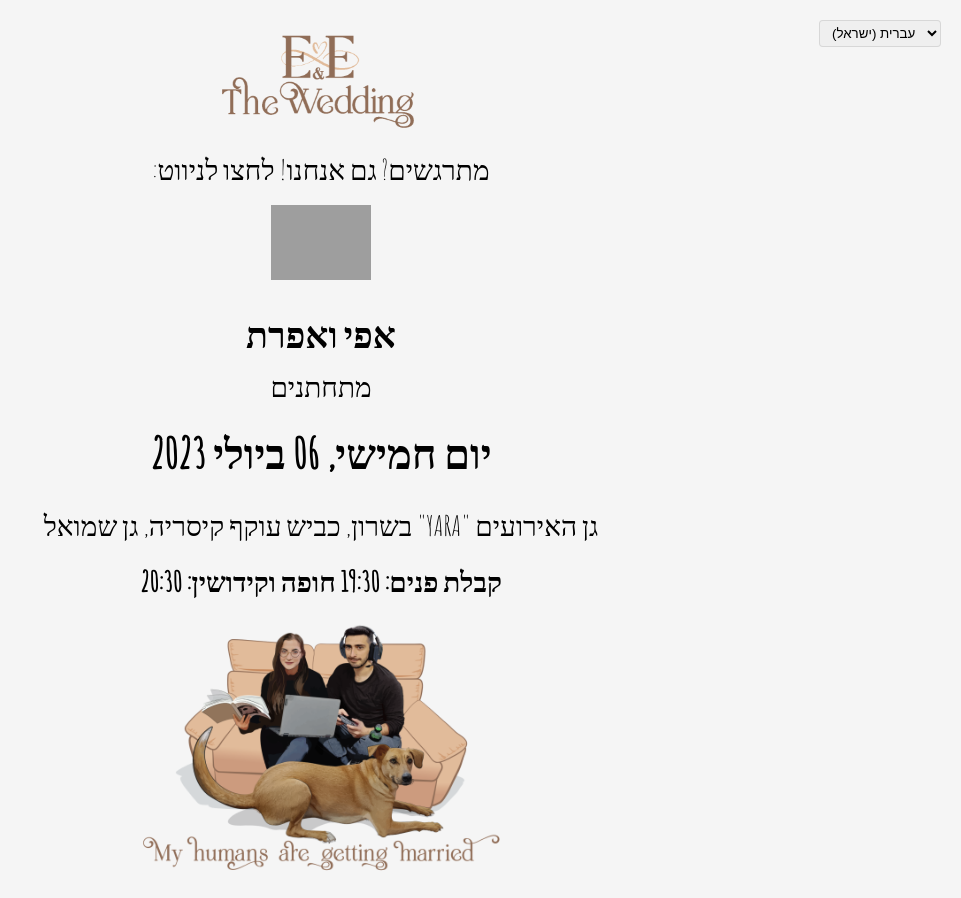
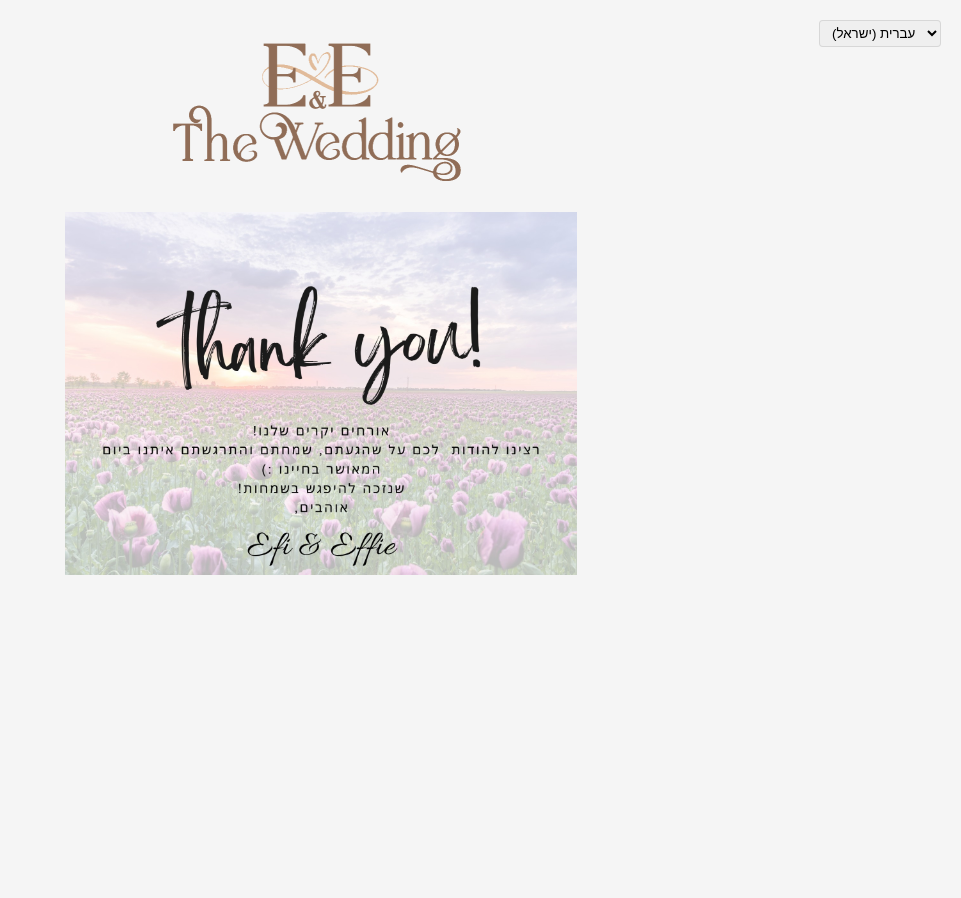
Before and after one commit to efizavi/efiandeffie, an Angular app: page / in a window 1280 px wide. Shown: the whole page, without its empty margins (319-1280 px from the left). After the commit the page ends 820 px from the top, so only its background shows below. Built offline with nearby package versions, Linux system fonts and the light colour scheme; grey boxes are pictures that could not be loaded.

Commit message:
Added thank you messages after event

```diff
--- a/src/app/app.component.html
+++ b/src/app/app.component.html
@@ -9,14 +9,17 @@
   <img src="assets\logo.png" alt="Wedding Invitation" />
 </div>
 
-<div class="invitation-text" [ngClass]="{ 'rtl': isRTL }" [style.fontFamily]="fontFamily" *ngIf="votingExpired">
+<div class="invitation-text" [ngClass]="{ 'rtl': isRTL }" [style.fontFamily]="fontFamily" *ngIf="votingExpired && !eventPassed">
   <p>{{ thankYouText }}</p>
   <a href="https://ul.waze.com/ul?preview_venue_id=22872388.228986029.5397&navigate=yes">
     <img class="img-waze" src="https://irp-cdn.multiscreensite.com/7dffcfc0/dms3rep/multi/5467890-09876543.png">
   </a>
 </div>
+<div class="invitation" *ngIf="eventPassed">
+  <img [src]="thankYouImgSrc" alt="Thank You!"/>
+</div>
 
-<div class="invitation-text" [ngClass]="{ 'rtl': isRTL }" [style.fontFamily]="fontFamily">
+<div class="invitation-text" [ngClass]="{ 'rtl': isRTL }" [style.fontFamily]="fontFamily" *ngIf="!eventPassed">
   <p class="names">{{ invitationText.names }}</p>
   <p class="wedding-title">{{ invitationText.title }}</p>
   <p class="wedding-date">{{ invitationText.date }}</p>
@@ -25,7 +28,7 @@
   <p class="wedding-footer" *ngIf="!votingExpired">{{ invitationText.footer }}</p>
 </div>
 
-<div class="form" [ngClass]="{ 'rtl': isRTL }" *ngIf="!votingExpired">
+<div class="form" [ngClass]="{ 'rtl': isRTL }" *ngIf="!votingExpired && !eventPassed">
   <div class="form-group">
     <label for="name">{{ formText.nameLabel }}</label>
     <input type="text" id="name" [(ngModel)]="name" maxlength="40" [placeholder]="formText.namePlaceholder"/>
@@ -48,6 +51,6 @@
   <button [disabled]="buttonDisabled" (click)="sendConfirmation()">{{ formText.sendButton }}</button>
 </div>
 
-<div class="doggo">
+<div class="doggo" *ngIf="!eventPassed">
   <img src="assets\doggo.png" alt="Wedding Invitation" />
 </div>
--- a/src/app/app.component.ts
+++ b/src/app/app.component.ts
@@ -21,6 +21,8 @@ export class AppComponent {
   buttonDisabled: boolean;
   votingExpired: boolean = true;
   thankYouText: string;
+  eventPassed: boolean = true;
+  thankYouImgSrc: string;
 
   constructor(private http: HttpClient) {
     this.selectedLanguage = 'he-IL';
@@ -49,6 +51,7 @@ export class AppComponent {
     ];
     this.buttonDisabled = false;
     this.thankYouText = 'מתרגשים? גם אנחנו! לחצו לניווט:'
+    this.thankYouImgSrc = 'assets\\thank-you-he.jpeg';
   }
 
   changeLanguage() {
@@ -70,6 +73,7 @@ export class AppComponent {
         guestsPlaceholder: 'הכניסו מספר האורחים',
         sendButton: 'שלח אישור'
       };
+      this.thankYouImgSrc = 'assets\\thank-you-he.jpeg';
     } else {
       this.isRTL = false;
       this.fontFamily = 'Dancing Script';
@@ -88,6 +92,7 @@ export class AppComponent {
         guestsPlaceholder: 'Enter the number of guests',
         sendButton: 'Send Confirmation'
       };
+      this.thankYouImgSrc = 'assets\\thank-you-en.jpeg';
     }
   }
 
```
Also changed, not shown: src/assets/thank-you-en.jpeg (added), src/assets/thank-you-he.jpeg (added).
